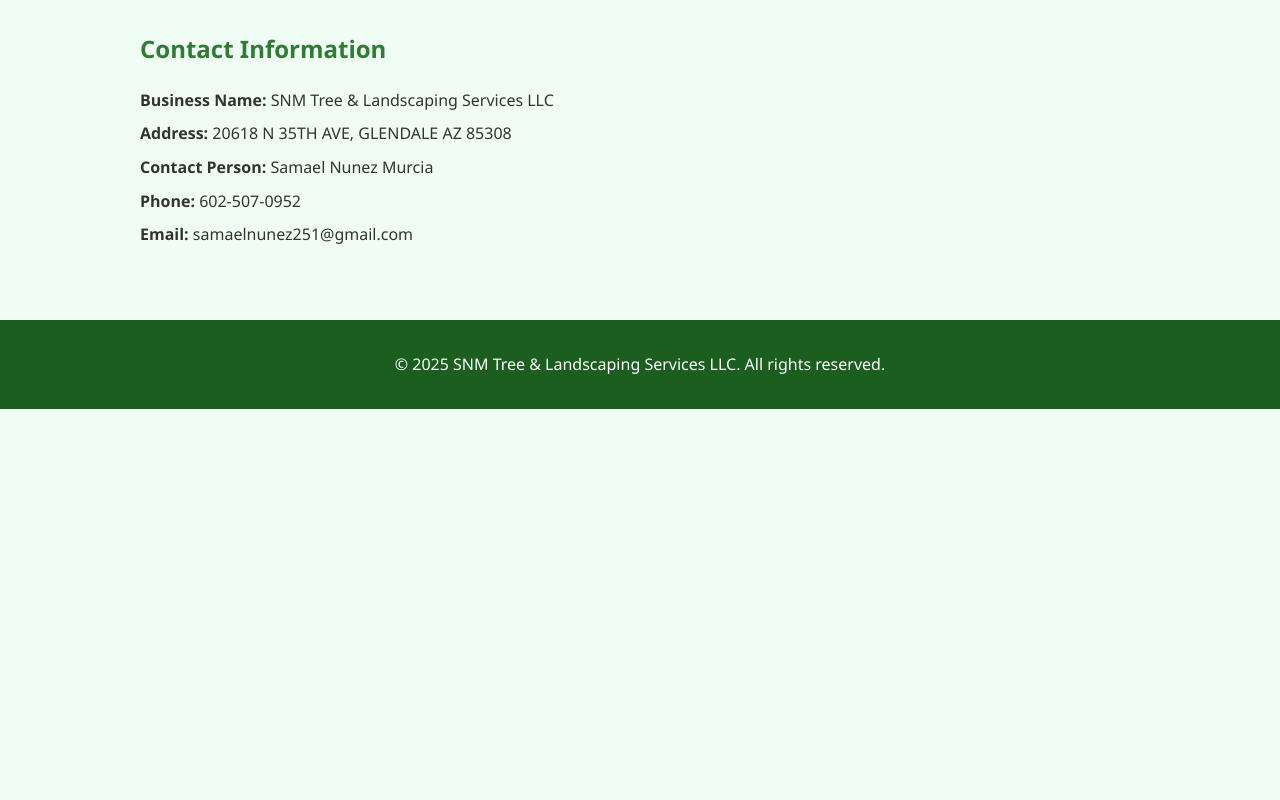
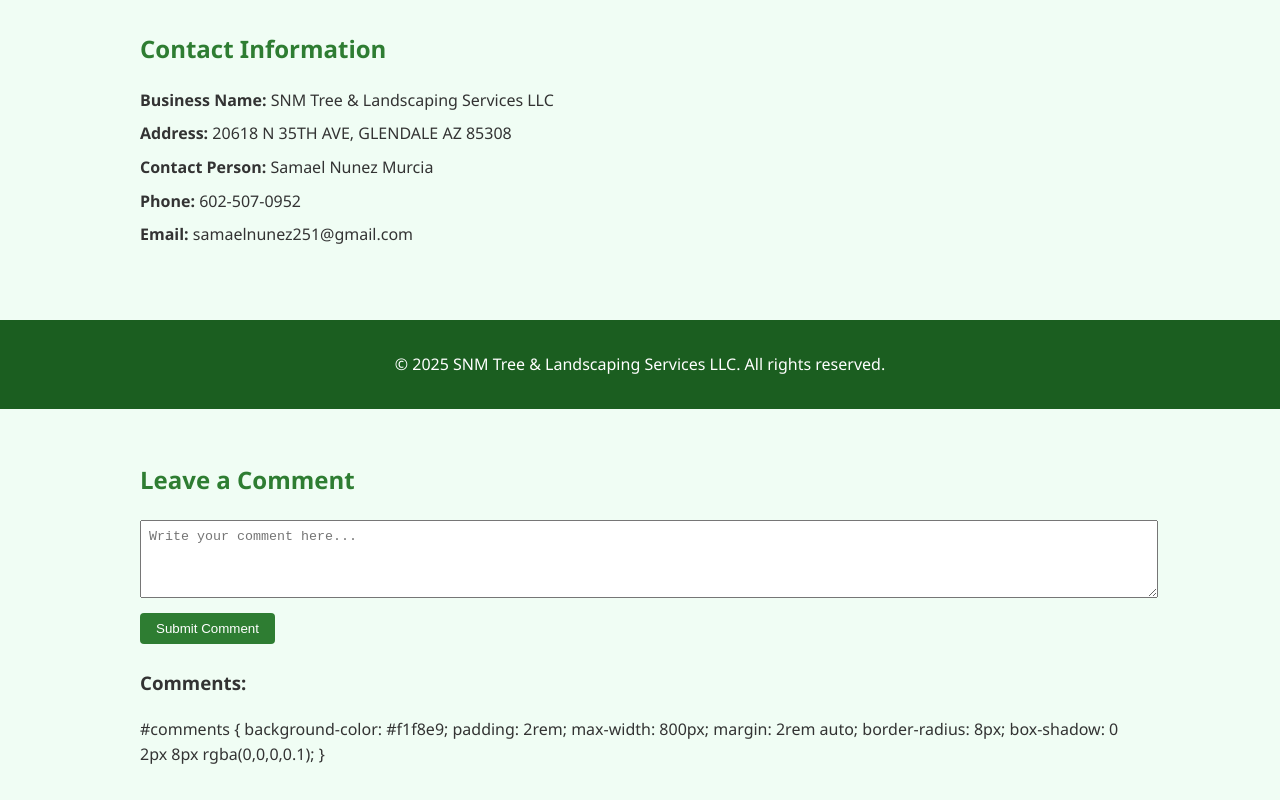
Before and after one commit to nayelistefany15/nayelistefany15.github.io, a plain HTML site: page index.html in a window 1280 px wide. Shown: the part 1891-2691 px from the top of the page. Before the commit the page ends 2300 px from the top, so only its background shows below. Drawn offline with Linux system fonts and the light colour scheme.

Commit message:
Update index.html

```diff
--- a/index.html
+++ b/index.html
@@ -124,5 +124,29 @@
   <footer>
     <p>&copy; 2025 SNM Tree & Landscaping Services LLC. All rights reserved.</p>
   </footer>
+<section id="comments">
+  <h2>Leave a Comment</h2>
+  <form id="commentForm">
+    <textarea id="commentInput" rows="4" style="width: 100%; padding: 0.5rem;" placeholder="Write your comment here..." required></textarea>
+    <button type="submit" style="margin-top: 0.5rem; background-color: #2e7d32; color: white; padding: 0.5rem 1rem; border: none; border-radius: 4px; cursor: pointer;">
+      Submit Comment
+    </button>
+  </form>
+  <div id="commentSection" style="margin-top: 1.5rem;">
+    <h3>Comments:</h3>
+    <ul id="commentsList" style="list-style: none; padding: 0;"></ul>
+  </div>
+
+  #comments {
+  background-color: #f1f8e9;
+  padding: 2rem;
+  max-width: 800px;
+  margin: 2rem auto;
+  border-radius: 8px;
+  box-shadow: 0 2px 8px rgba(0,0,0,0.1);
+}
+</section>
+
+
 </body>
 </html>
```
